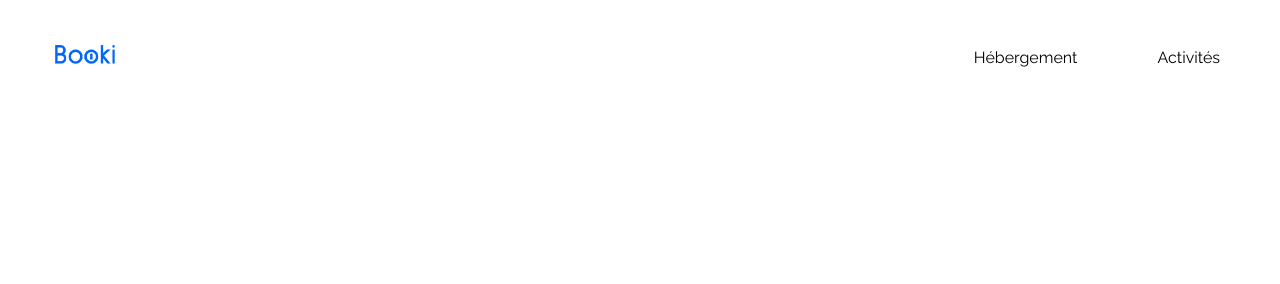
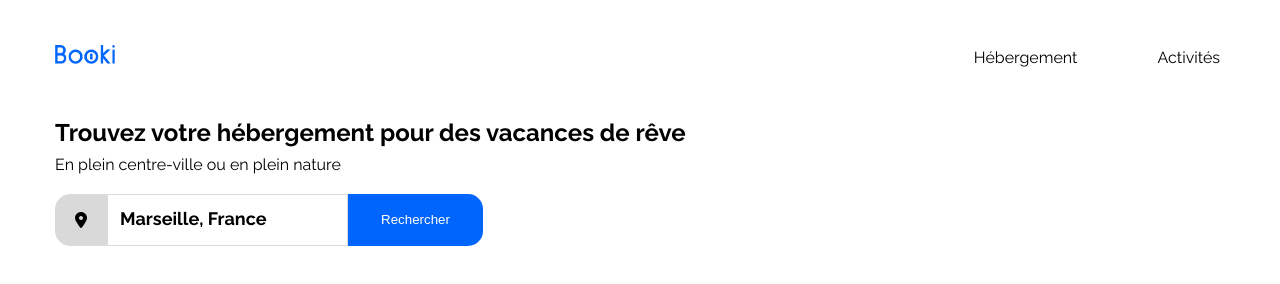
Before and after one commit to mouradm6/Booki2.0, a plain HTML site: page index.html in a window 1280 px wide. Drawn offline with Linux system fonts and the light colour scheme.

Commit message:
ajouter la section recherche

```diff
--- a/index.html
+++ b/index.html
@@ -7,7 +7,7 @@
     <link rel="preconnect" href="https://fonts.gstatic.com" crossorigin>
     <link href="https://fonts.googleapis.com/css2?family=Raleway:ital,wght@0,100..900;1,100..900&display=swap" rel="stylesheet">
     <link rel="stylesheet" type="text/css" href="style.css"/>
-
+    <script src="https://kit.fontawesome.com/2d243365b6.js" crossorigin="anonymous"></script>
     <title>BOOKI 2.0</title>
 </head>
 <body>
@@ -20,5 +20,17 @@
            </ul>
         </nav>
     </header>
+    <main>
+        <section class="search">
+            <h1>Trouvez votre hébergement pour des vacances de rêve</h1>
+            <p>En plein centre-ville ou en plein nature</p>
+            <form action="#" method="post">
+                <i class="fa-solid fa-location-dot"></i>
+                <input class="search-input" type="text" placeholder="Marseille, France"/>
+                <button class="search-button" type="submit">Rechercher</button>
+            </form>
+
+        </section>
+    </main>
 </body>
 </html>
--- a/style.css
+++ b/style.css
@@ -48,3 +48,57 @@ a {
     padding: 40px;
 
 }
+
+.search {
+    margin: 50px 0 0 55px;
+}
+
+.search p {
+    margin: 0 0 20px 0;
+    padding: 0;
+}
+
+.search h1{
+    margin-bottom: 8px;
+    padding: 0;
+}
+
+form {
+    display: flex;
+}
+
+.fa-solid.fa-location-dot {
+    display: flex;
+    justify-content: center;
+    align-items: center;
+    text-align: center;
+    width: 50px;
+    height: 50px;
+    background-color: #D9D9D9;
+    border: 1px solid #D9D9D9;
+    border-radius: 15px 0 0 15px;
+}
+
+.search-input{
+    border: 1px solid #D9D9D9;
+    width: 235px;
+    font-size: 18px;
+}
+
+.search-button{
+    background-color: #0065FC;
+    color: white;
+    border-radius: 0 15px 15px 0;
+    width: 135px;
+    border: none;
+}
+
+input::placeholder {
+    padding: 0px;
+    font-family: "raleway";
+    font-size: 18px;
+    font-weight: bold;
+    padding-left: 10px;
+    color: black;
+
+}
```
